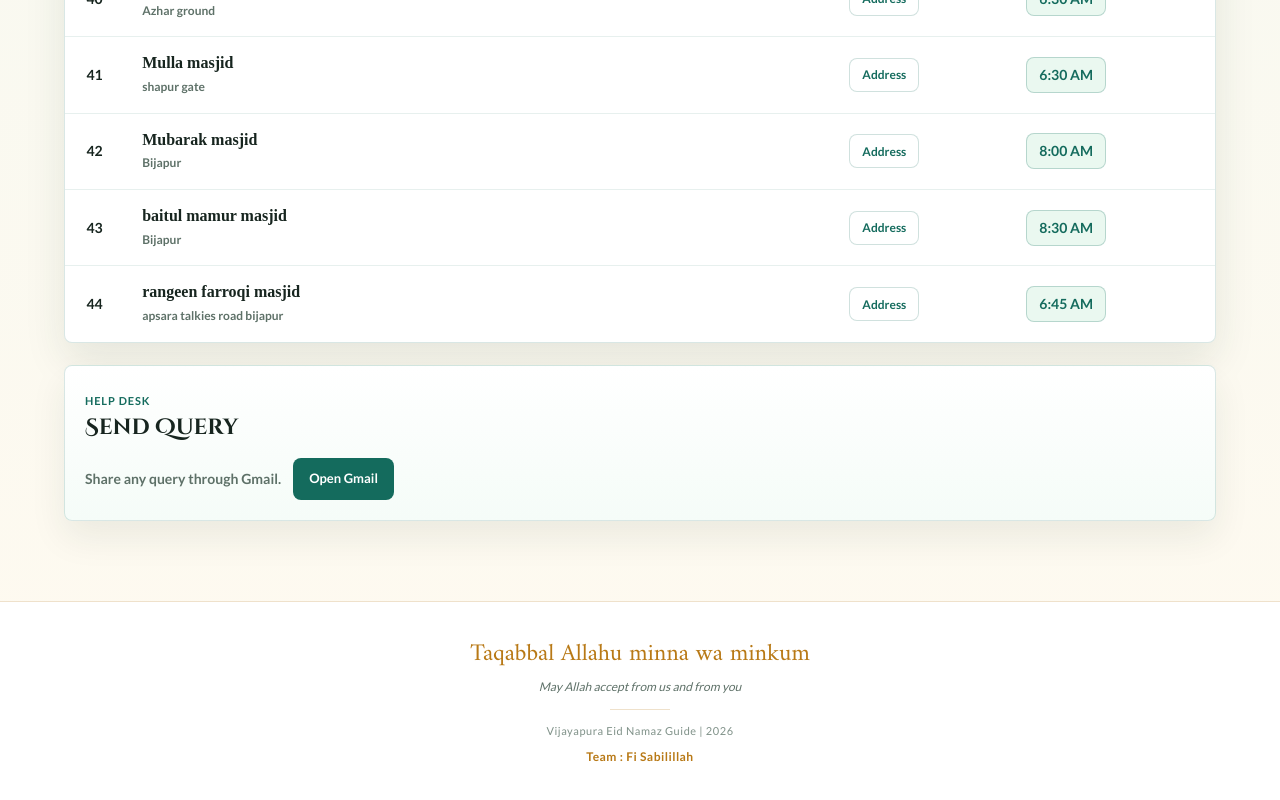
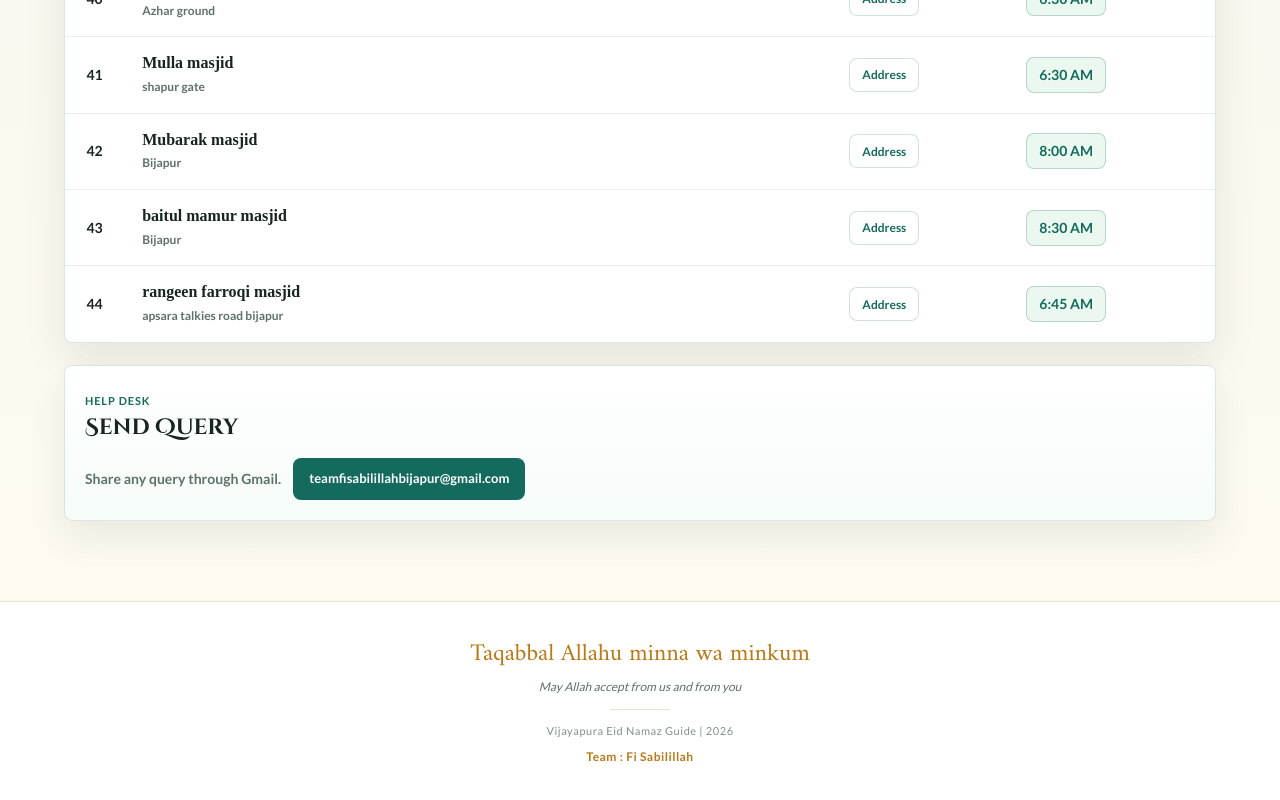
Before and after one commit to sadiqhawaldarr/Tracker_app, a React (Create React App) app: page / in a window 1280 px wide. Shown: the part 3832-4632 px from the top of the page. Built offline with nearby package versions, Linux system fonts and the light colour scheme.

Commit message:
Update query email label

```diff
--- a/src/components/QuerySection.js
+++ b/src/components/QuerySection.js
@@ -15,7 +15,7 @@ const QuerySection = memo(function QuerySection() {
       <div className="query-contact">
         <p className="query-contact__text">Share any query through Gmail.</p>
         <a className="query-contact__button" href={queryMailLink} target="_blank" rel="noreferrer">
-          Open Gmail
+          teamfisabilillahbijapur@gmail.com
         </a>
       </div>
     </section>
```
